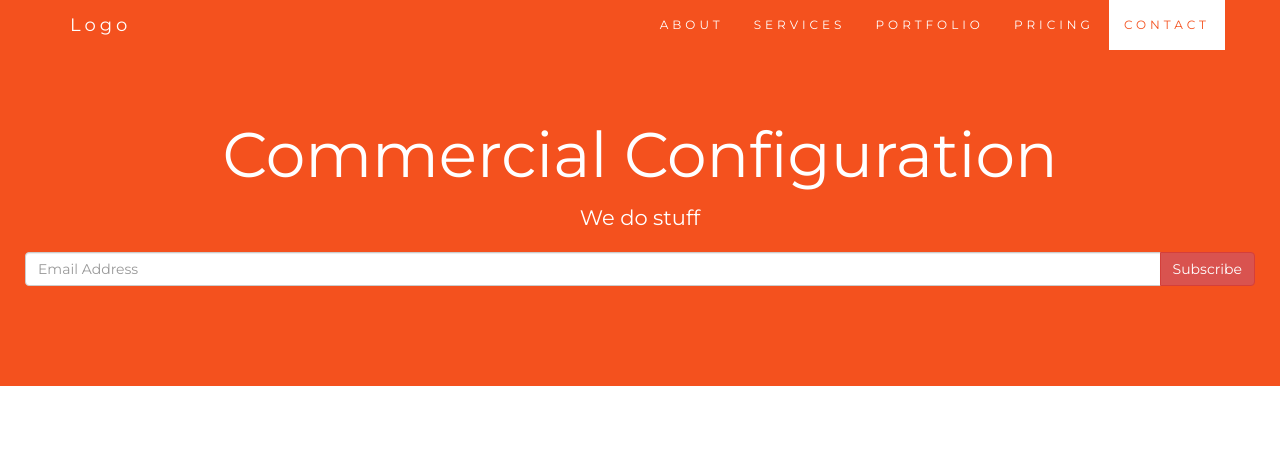
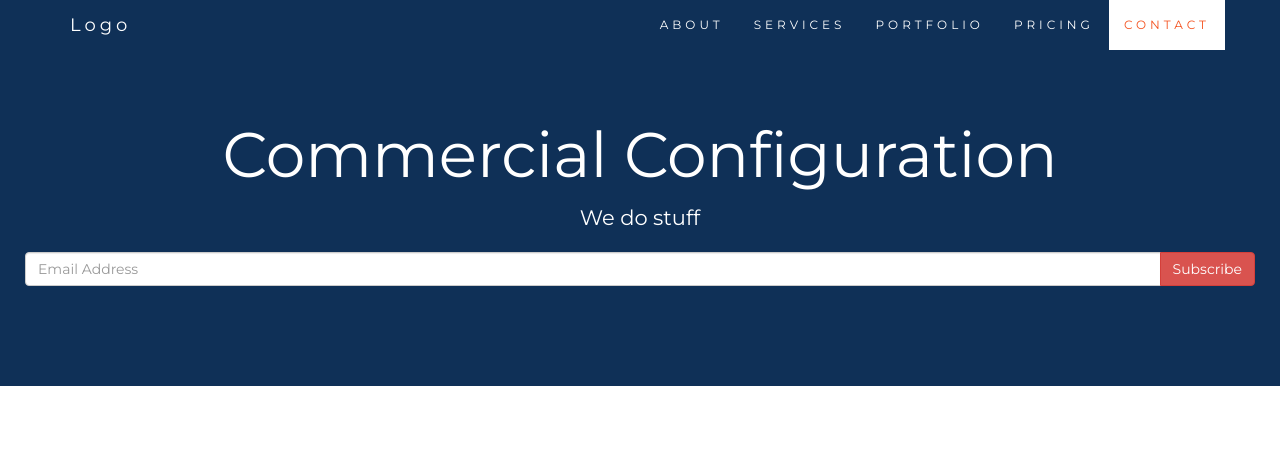
Before and after one commit to rLangley/ConfigurationWebsite, a plain HTML site: page index.html in a window 1280 px wide. Shown: the top 455 px of the page. Drawn offline with nearby package versions, Linux system fonts and the light colour scheme.

Commit message:
Color changes top

```diff
--- a/index.html
+++ b/index.html
@@ -34,7 +34,7 @@
         }
 
         .jumbotron {
-            background-color: #f4511e;
+            background-color: #0f3057;
             color: #fff;
             padding: 100px 25px;
             font-family: Montserrat, sans-serif;
@@ -143,7 +143,7 @@
 
         .navbar {
             margin-bottom: 0;
-            background-color: #f4511e;
+            background-color: #0f3057;
             z-index: 9999;
             border: 0;
             font-size: 12px !important;
```
